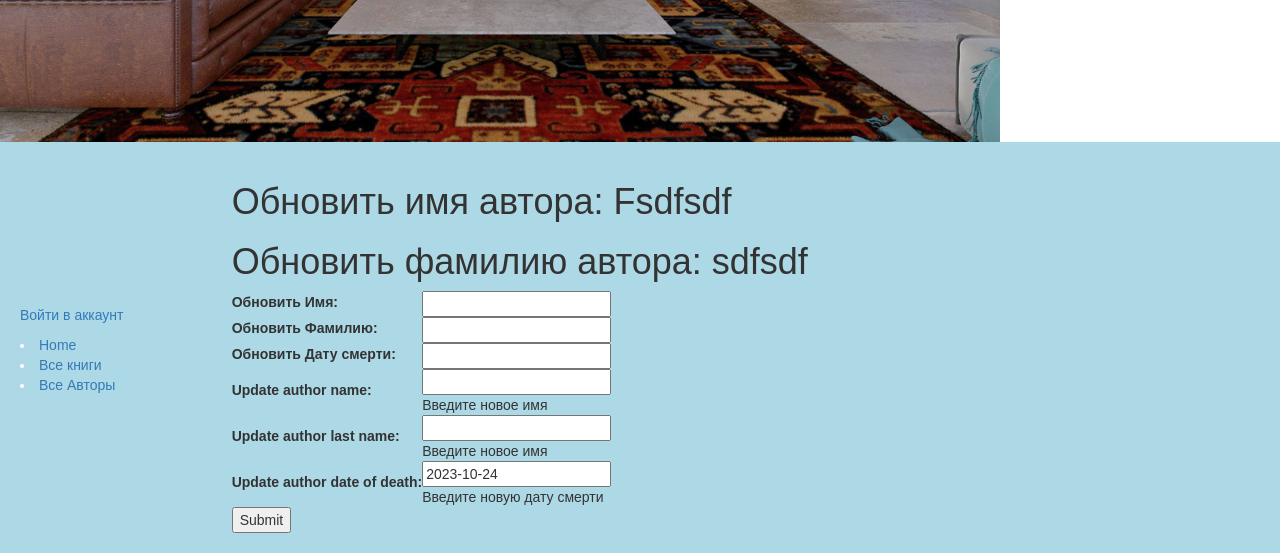
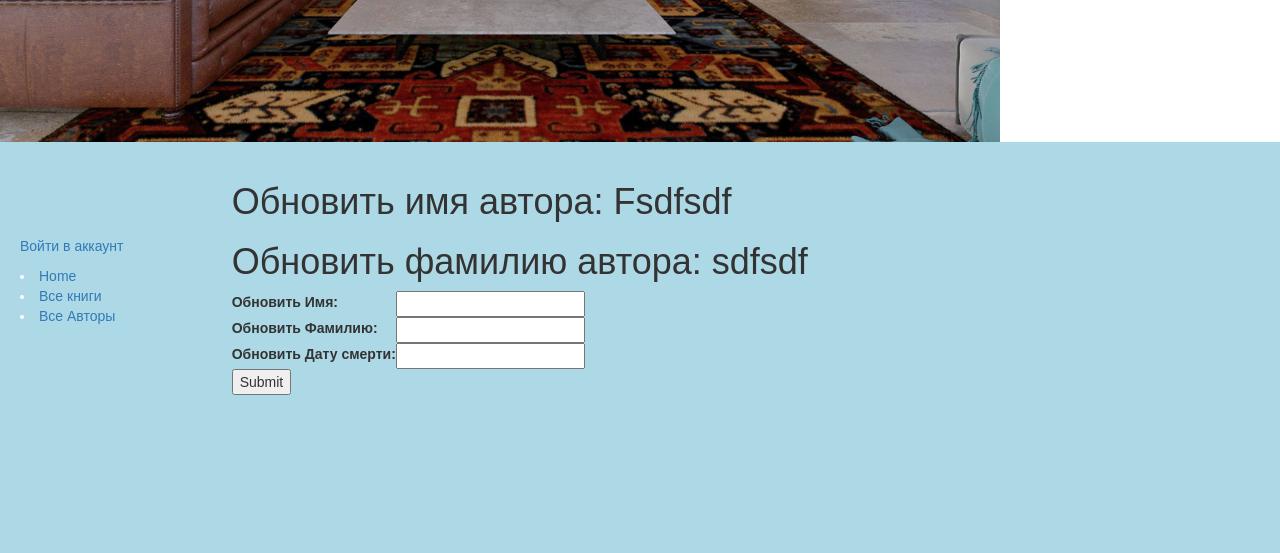
Before and after one commit to tonsby/django_02.10, a Django app: page /catalog/author/1/update/ in a window 1280 px wide. Shown: the part 458-1011 px from the top of the page. After the commit the page ends 853 px from the top, so only its background shows below. Run offline with Django 4.2, Linux system fonts and the light colour scheme; data comes from the database, SQL or seed files in the repository; both versions use the stored data as it was after the commit; some libraries are stand-ins or nearby versions.

Commit message:
Работает http://127.0.0.1:8000/catalog/author/1/update/

```diff
--- a/locallibrary/catalog/forms.py
+++ b/locallibrary/catalog/forms.py
@@ -33,12 +33,12 @@ class RenewBookForm(forms.Form):
 
 # Если необходимо иметь много полей, то такой способ построения формы может значительно уменьшить количество кода и ускорить разработку!
 class UpdateAuthorForm(ModelForm):
-    update_author_name = forms.CharField(max_length=100, help_text="Введите новое имя")
-    update_author_last_name = forms.CharField(max_length=100, help_text="Введите новое имя")
-    update_author_date_of_death = forms.DateField(help_text="Введите новую дату смерти ")
+   # update_author_name = forms.CharField(max_length=100, help_text="Введите новое имя")
+    #update_author_last_name = forms.CharField(max_length=100, help_text="Введите новое имя")
+    #update_author_date_of_death = forms.DateField(help_text="Введите новую дату смерти ")
 
     def clean_update_author_date_of_death (self):
-        data = self.cleaned_data['update_author_date_of_death'] #cleaned_ - ("очистка") нормализация до согласованного формата
+        data = self.cleaned_data['date_of_death'] #cleaned_ - ("очистка") нормализация до согласованного формата
                                                 #Предупреждение: Важно: Хотя вы также можете получить доступ к данным формы непосредственно через запрос (например request.POST['renewal_date'],
                                                  # или request.GET['renewal_date'] (в случае GET-запроса), это НЕ рекомендуется. Очищенные данные проверены на вредоносность и преобразованы в типы, совместимые с Python.
                                                  # то есть очистка - это удаление неправильных символов, которые потенциально могут использоваться для отправки вредоносного содержимого на сервер
--- a/locallibrary/catalog/templates/catalog/author_list.html
+++ b/locallibrary/catalog/templates/catalog/author_list.html
@@ -9,7 +9,7 @@
 
       {% for author in author_list %}
       <li>
-          <a href="{{ author.get_absolute_url }}">{{ author}}</a> ({{author.date_of_birth}} - {{author.date_of_death}})<a href="{% url 'author_create' %}"> "Создать Автора"</a
+          <a href="{{ author.get_absolute_url }}">{{ author}}</a> ({{author.date_of_birth}} - {{author.date_of_death}})<a href="{% url 'author_create' %}"> "Создать Автора"</a> <a href="{% url 'author_update' author.pk%}">"Обновить Автора"</a>
           <!--# Ждет pk - без него он не понимает к чему обращаться-->
       </li>
       {% endfor %}
--- a/locallibrary/catalog/views.py
+++ b/locallibrary/catalog/views.py
@@ -143,10 +143,12 @@ def author_update(request, pk):
 
         # Проверка валидности данных формы:
         if form.is_valid():
+            print (form.cleaned_data)
             # Обработка данных из form.cleaned_data
             # (здесь мы просто присваиваем их полю due_back)
-            author.date_of_death = form.cleaned_data['update_author_date_of_death']
-            author.first_name = ['update_author_first_name']
+            #author.date_of_death = form.cleaned_data['date_of_death']
+            author.first_name =form.cleaned_data['first_name']
+            author.last_name= form.cleaned_data['last_name']
             author.save()
 
             # Переход по адресу 'authors':
```
Also changed, not shown: locallibrary/db.sqlite3.
